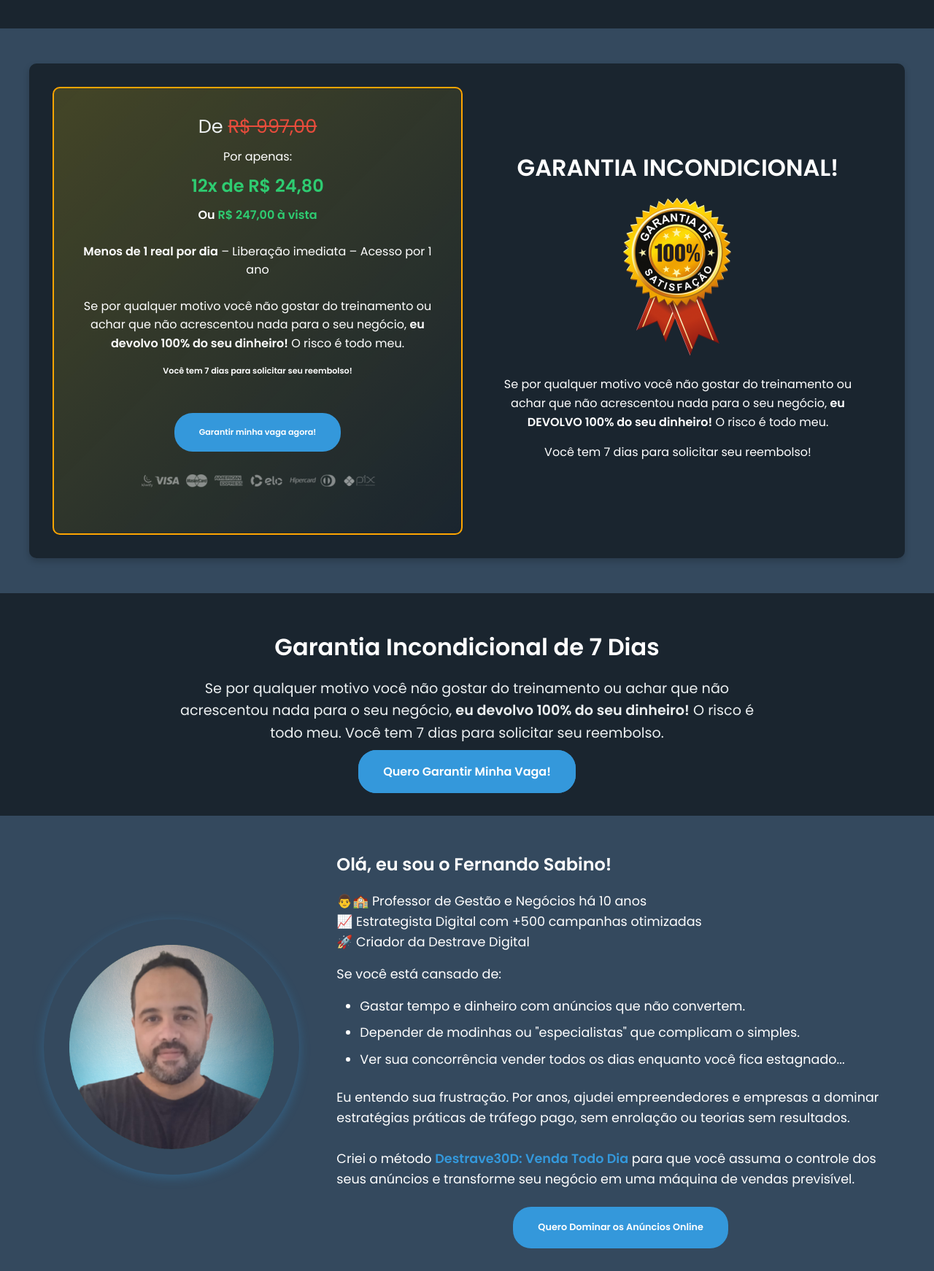
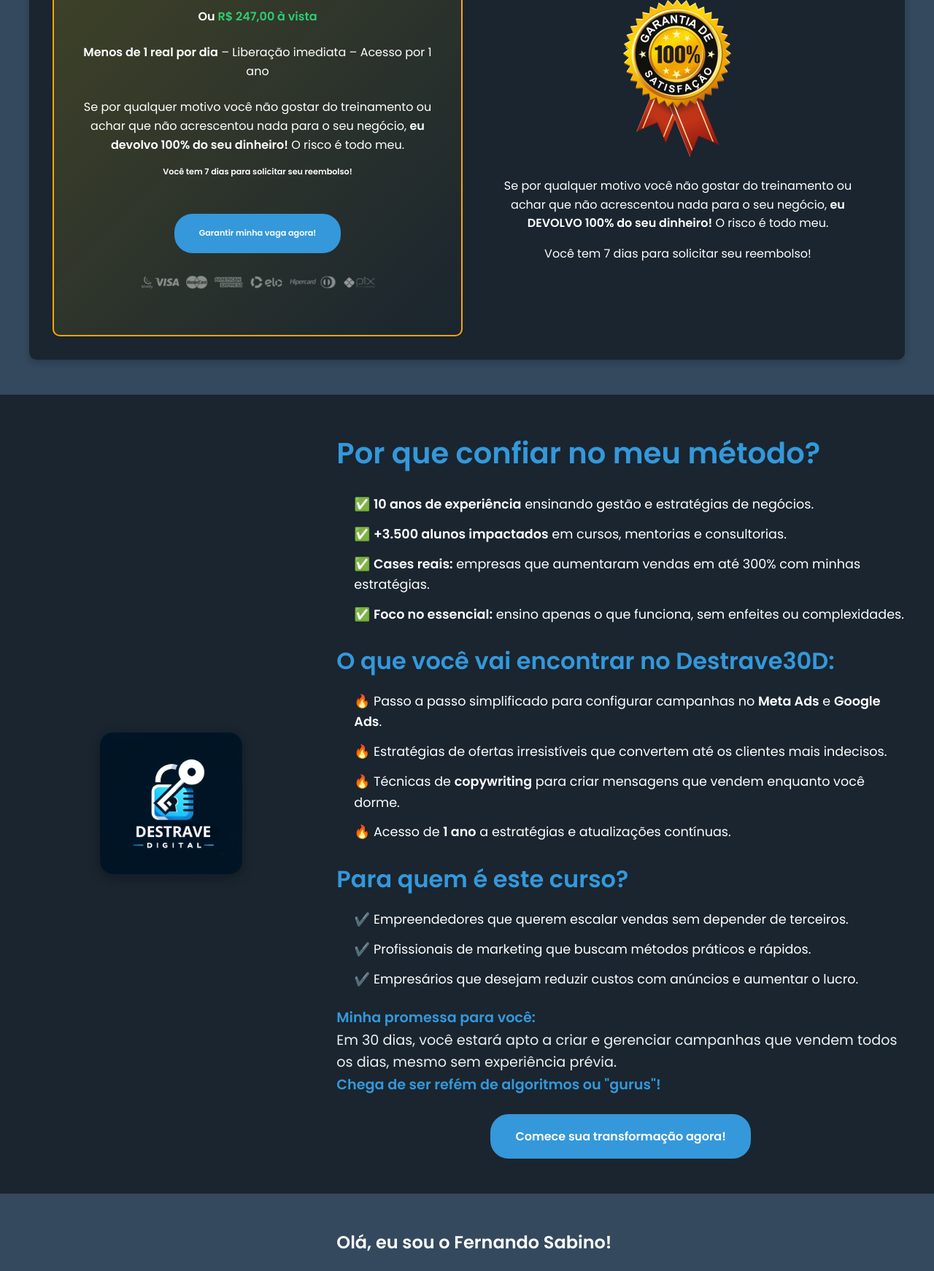
Before and after one commit to GuilhermeSalles/Site-Destrave, a PHP site: page /30D/ in a window 1280 px wide. Shown: the part 1914-3656 px from the top of the page at 73% size. Run offline with PHP 8.4, Linux system fonts and the light colour scheme; some libraries are stand-ins or nearby versions.

Commit message:
Site pronto e atualizado conforme cliente pediu

```diff
--- a/30D/assets/css/styles.css
+++ b/30D/assets/css/styles.css
@@ -106,8 +106,8 @@ a:hover {
   border-radius: 25px;
   border: 2px solid var(--second-color);
   transition: transform 0.3s ease, background-color 0.3s ease;
-  margin-top: .5rem;
-  font-size: .8rem;
+  margin-top: 0.5rem;
+  font-size: 0.8rem;
 }
 
 .hero-section .cta-button:hover {
@@ -576,11 +576,11 @@ footer.copyright {
 /*=============== BREAKPOINTS RESPONSIVOS ===============*/
 @media (max-width: 575.98px) {
   .hero-section .headline h3 {
-    font-size: 1.2rem;
+    font-size: 18px;
   }
 
   .section-funil h2 {
-    font-size: 1.8rem;
+    font-size: 18px;
   }
 
   .section-valores .selo-garantia {
@@ -645,20 +645,214 @@ footer.copyright {
 
 @media (min-width: 992px) and (max-width: 1199.98px) {
   .hero-section .headline h3 {
-    font-size: 3rem;
+    font-size: 24px;
+  }
+
+  .hero-section .headline p {
+    font-size: 14px;
+    margin-bottom: 1rem;
   }
 
   .section-funil h2 {
-    font-size: 3rem;
+    font-size: 24px;
   }
 }
 
 @media (min-width: 1200px) {
   .hero-section .headline h3 {
-    font-size: 3.5rem;
+    font-size: 24px;
   }
 
   .section-funil h2 {
-    font-size: 3.5rem;
+    font-size: 24px;
   }
 }
+
+/*=============== SECTION POR QUE CONFIAR ===============*/
+.section-porque-confiar {
+  padding: 3rem 1rem;
+  background-color: var(--first-color-alt);
+  color: var(--white-color);
+}
+
+.section-porque-confiar .porque-confiar-container {
+  max-width: 1200px;
+  margin: 0 auto;
+  display: flex;
+  align-items: center;
+  gap: 2rem;
+}
+
+.section-porque-confiar .porque-confiar-imagem {
+  flex: 1;
+  text-align: center;
+}
+
+.section-porque-confiar .imagem-professor {
+  width: 50%;
+  max-width: 400px;
+  border-radius: 18px;
+  box-shadow: 0 4px 15px rgba(0, 0, 0, 0.3);
+  transition: transform 0.3s ease;
+  margin-bottom: -2rem;
+}
+
+.section-porque-confiar .imagem-professor:hover {
+  transform: scale(1.05);
+}
+
+.section-porque-confiar .porque-confiar-conteudo {
+  flex: 2;
+}
+
+.section-porque-confiar h2 {
+  font-size: 2.5rem;
+  margin-bottom: 1.5rem;
+  color: var(--second-color);
+}
+
+.section-porque-confiar h3 {
+  font-size: 2rem;
+  margin-top: 1.5rem;
+  margin-bottom: 1rem;
+  color: var(--second-color);
+}
+
+.section-porque-confiar ul {
+  list-style-type: none;
+  padding-left: 0;
+}
+
+.section-porque-confiar ul li {
+  font-size: 1.1rem;
+  line-height: 1.6;
+  margin-bottom: 0.8rem;
+  padding-left: 1.5rem;
+  position: relative;
+}
+
+.section-porque-confiar .promessa {
+  font-size: 1.2rem;
+  line-height: 1.6;
+  margin-top: 1.5rem;
+  margin-bottom: 1.5rem;
+  color: var(--text-color);
+}
+
+.section-porque-confiar .promessa strong {
+  color: var(--second-color);
+}
+
+.section-porque-confiar .button-container {
+  text-align: center;
+  margin-top: 1.5rem;
+}
+
+.section-porque-confiar .cta-button {
+  background-color: var(--second-color);
+  color: var(--white-color);
+  font-weight: 600;
+  padding: 1rem 2rem;
+  border-radius: 25px;
+  border: 2px solid var(--second-color);
+  transition: transform 0.3s ease, background-color 0.3s ease;
+  display: inline-block;
+}
+
+.section-porque-confiar .cta-button:hover {
+  background-color: var(--second-color-alt);
+  transform: translateY(-3px);
+}
+
+/*=============== BREAKPOINTS RESPONSIVOS ===============*/
+@media (max-width: 767.98px) {
+  .section-porque-confiar .porque-confiar-container {
+    flex-direction: column;
+    text-align: center;
+  }
+
+  .section-porque-confiar .porque-confiar-imagem {
+    order: -1; /* Coloca a imagem no topo */
+    margin-bottom: 1.5rem;
+  }
+
+  .section-porque-confiar .imagem-professor {
+    max-width: 300px;
+  }
+
+  .section-porque-confiar h2 {
+    font-size: 18px;
+  }
+
+  .section-porque-confiar h3 {
+    font-size: 1.5rem;
+  }
+
+  .section-porque-confiar ul li {
+    font-size: 1rem;
+  }
+
+  .section-porque-confiar .promessa {
+    font-size: 1rem;
+  }
+}
+
+/*VSL*/
+/* Estilo do Contêiner do Vídeo */
+.video-container {
+  position: relative;
+  width: 100%;
+  max-width: 800px;
+  margin: 0 auto;
+  cursor: pointer;
+}
+
+/* Estilo da Thumbnail */
+.video-thumbnail {
+  position: relative;
+  width: 100%;
+  height: auto;
+  border-radius: 10px;
+  overflow: hidden;
+}
+
+.video-thumbnail img {
+  width: 100%;
+  height: auto;
+  border-radius: 10px;
+  transition: opacity 0.3s ease;
+}
+
+.video-thumbnail:hover img {
+  opacity: 0.8;
+}
+
+/* Estilo do Botão de Play */
+.video-thumbnail .play-button {
+  position: absolute;
+  top: 50%;
+  left: 50%;
+  transform: translate(-50%, -50%);
+  width: 80px;
+  height: 80px;
+  background-color: rgba(255, 255, 255, 0.8);
+  border-radius: 50%;
+  display: flex;
+  align-items: center;
+  justify-content: center;
+  transition: background-color 0.3s ease;
+}
+
+.video-thumbnail .play-button::before {
+  content: "";
+  width: 0;
+  height: 0;
+  border-top: 20px solid transparent;
+  border-bottom: 20px solid transparent;
+  border-left: 30px solid var(--second-color);
+  transform: translateX(5px);
+}
+
+.video-thumbnail:hover .play-button {
+  background-color: rgba(255, 255, 255, 1);
+}
--- a/30D/index.html
+++ b/30D/index.html
@@ -59,18 +59,23 @@
 
         <!-- Texto chamativo -->
         <div class="headline container_text">
-            <h3>TRANSFORME SEU <span>NEGÓCIO</span> EM UMA MÁQUINA DE VENDAS EM <span><br> 30 DIAS </span>TENHA CLIENTES
-                TE <span>PROCURANDO TODOS OS DIAS!</span></h3>
-            <h4><span>Domine os anúncios online</span> de forma <span>inteligente e eficaz</span> para atrair clientes,
-                fazer vendas e <span>crescer seu negócio.</span></h4>
+            <h3>TRANSFORME SEU NEGÓCIO EM UMA MÁQUINA DE VENDAS EM <br> 30 DIAS TENHA CLIENTES
+                TE PROCURANDO TODOS OS DIAS!</h3>
+            <p style="color: rgb(152 152 152);">Domine os anúncios online de forma inteligente e eficaz para atrair clientes,
+                fazer vendas e crescer seu negócio.</p>
         </div>
 
-        <!-- Vídeo do YouTube -->
+        <!-- Vídeo do YouTube com Thumbnail -->
         <div class="video-container">
-            <iframe
-                src="https://www.veed.io/embed/2d31b94d-6a8b-4499-931c-32332ffd97c4?watermark=0&color=purple&sharing=0&title=1"
-                width="744" height="504" frameborder="0" title="Método Destrave30d Venda Todos os Dias"
-                webkitallowfullscreen mozallowfullscreen allowfullscreen></iframe>
+            <div class="video-thumbnail" onclick="iniciarVideo(this)">
+                <img src="https://img.youtube.com/vi/6cJb-Nh9lVQ/maxresdefault.jpg" alt="Thumbnail do Vídeo"
+                    class="thumbnail">
+                <div class="play-button"></div>
+            </div>
+            <iframe id="video-iframe" src="" width="744" height="504" frameborder="0"
+                title="Método Destrave30d Venda Todos os Dias"
+                allow="accelerometer; autoplay; clipboard-write; encrypted-media; gyroscope; picture-in-picture"
+                allowfullscreen style="display: none;"></iframe>
         </div>
 
         <!-- Botão de ação -->
@@ -87,22 +92,26 @@
         <div class="text-container">
             <h2>DESBLOQUEIE O POTENCIAL DO SEU NEGÓCIO</h2>
             <p>
-                <span>Com o MÉTODO 30D: VENDA TODOS OS DIAS</span>, você vai aprender a conquistar resultados consistentes em apenas
-                <span> 30 dias.</span>
+                Com o MÉTODO 30D: VENDA TODOS OS DIAS, você vai aprender a conquistar resultados
+                consistentes em apenas
+                30 dias.
                 <br>
                 <br>
-                Este é um <span>método prático</span>, focado em estratégias que <span>realmente funcionam no mundo dos negócios.</span>
+                Este é um método prático, focado em estratégias que realmente funcionam no mundo dos
+                negócios.
                 <br>
                 <br>
-                Você descobrirá como atrair <span>novos CLIENTES</span>, aumentar sua visibilidade e melhorar suas vendas de forma
-                <span>rápida e eficaz.</span>
+                Você descobrirá como atrair novos CLIENTES, aumentar sua visibilidade e melhorar suas
+                vendas de forma
+                rápida e eficaz.
                 <br>
                 <br>
-                <span>Este curso é para quem deseja vender mais, de forma simples e direta.</span>
+                Este curso é para quem deseja vender mais, de forma simples e direta.
                 <br>
                 <br>
-                <span>Não fique parado enquanto outros avançam.</span> Junte-se a uma comunidade de profissionais que já estão
-                <span>alcançando seus objetivos</span>  com o <span>MÉTODO 30D!</span>
+                Não fique parado enquanto outros avançam. Junte-se a uma comunidade de profissionais que já
+                estão
+                alcançando seus objetivos com o MÉTODO 30D!
                 <br>
                 <br>
 
@@ -168,17 +177,56 @@
         </div>
     </section>
 
-    <!-- Seção Garantia -->
-    <section class="section-garantia">
-        <div class="garantia-container">
-            <h2>Garantia Incondicional de 7 Dias</h2>
-            <p>
-                Se por qualquer motivo você não gostar do treinamento ou achar que não acrescentou nada para o seu
-                negócio,
-                <strong>eu devolvo 100% do seu dinheiro!</strong> O risco é todo meu. Você tem 7 dias para solicitar seu
-                reembolso.
-            </p>
-            <a href="https://pay.kiwify.com.br/9Mbd0SC" class="cta-button">Quero Garantir Minha Vaga!</a>
+    <!-- Seção Por Que Confiar -->
+    <section class="section-porque-confiar">
+        <div class="porque-confiar-container">
+            <!-- Imagem à Esquerda -->
+            <div class="porque-confiar-imagem">
+                <img src="assets/img/LOGO DESTRAVE.png" alt="Fernando Sabino" class="imagem-professor">
+            </div>
+
+            <!-- Conteúdo à Direita -->
+            <div class="porque-confiar-conteudo">
+                <h2>Por que confiar no meu método?</h2>
+                <ul class="lista-beneficios">
+                    <li>✅ <strong>10 anos de experiência</strong> ensinando gestão e estratégias de negócios.</li>
+                    <li>✅ <strong>+3.500 alunos impactados</strong> em cursos, mentorias e consultorias.</li>
+                    <li>✅ <strong>Cases reais:</strong> empresas que aumentaram vendas em até 300% com minhas
+                        estratégias.</li>
+                    <li>✅ <strong>Foco no essencial:</strong> ensino apenas o que funciona, sem enfeites ou
+                        complexidades.</li>
+                </ul>
+
+                <h3>O que você vai encontrar no Destrave30D:</h3>
+                <ul class="lista-destaques">
+                    <li>🔥 Passo a passo simplificado para configurar campanhas no <strong>Meta Ads</strong> e
+                        <strong>Google Ads</strong>.
+                    </li>
+                    <li>🔥 Estratégias de ofertas irresistíveis que convertem até os clientes mais indecisos.</li>
+                    <li>🔥 Técnicas de <strong>copywriting</strong> para criar mensagens que vendem enquanto você dorme.
+                    </li>
+                    <li>🔥 Acesso de <strong>1 ano</strong> a estratégias e atualizações contínuas.</li>
+                </ul>
+
+                <h3>Para quem é este curso?</h3>
+                <ul class="lista-publico">
+                    <li>✔️ Empreendedores que querem escalar vendas sem depender de terceiros.</li>
+                    <li>✔️ Profissionais de marketing que buscam métodos práticos e rápidos.</li>
+                    <li>✔️ Empresários que desejam reduzir custos com anúncios e aumentar o lucro.</li>
+                </ul>
+
+                <p class="promessa">
+                    <strong>Minha promessa para você:</strong><br>
+                    Em 30 dias, você estará apto a criar e gerenciar campanhas que vendem todos os dias, mesmo sem
+                    experiência prévia.<br>
+                    <strong>Chega de ser refém de algoritmos ou "gurus"!</strong>
+                </p>
+
+                <!-- Botão de CTA -->
+                <div class="button-container">
+                    <a href="https://pay.kiwify.com.br/9Mbd0SC" class="cta-button">Comece sua transformação agora!</a>
+                </div>
+            </div>
         </div>
     </section>
 
@@ -251,6 +299,20 @@
         <p>© 2024 Destrave Digital. Todos os direitos reservados.</p>
     </footer>
 
+    <script>
+        function iniciarVideo(element) {
+    // Esconde a thumbnail e o botão de play
+    element.style.display = "none";
+
+    // Mostra o iframe do vídeo
+    const iframe = document.getElementById("video-iframe");
+    iframe.style.display = "block";
+
+    // Define o src do iframe para iniciar o vídeo
+    iframe.src = "https://www.youtube.com/embed/6cJb-Nh9lVQ?autoplay=1&rel=0&controls=1&showinfo=0";
+}
+    </script>
+
 </body>
 
 </html>
```
Also changed, not shown: 30D/assets/img/LOGO DESTRAVE.png (added). Lines whose indentation alone changed are shown as unchanged.
